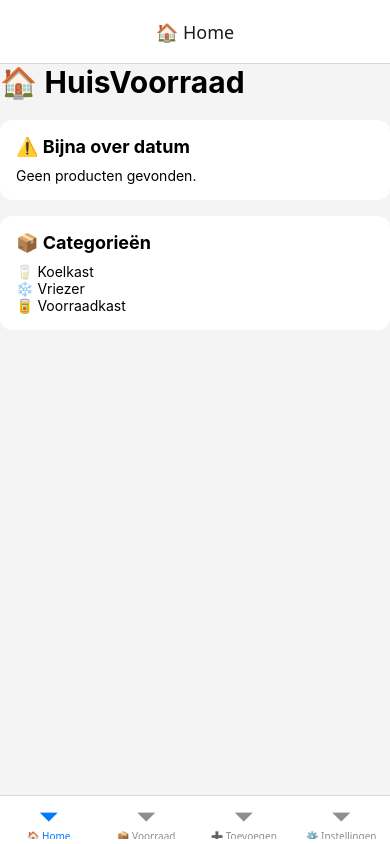
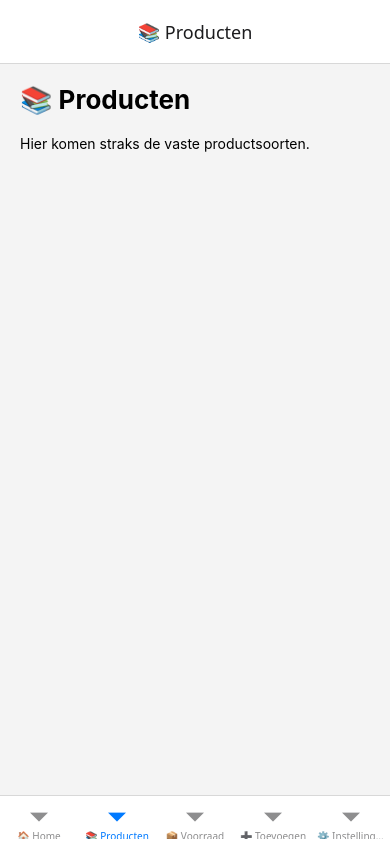
Before and after one commit to Diede380/MijnApp, a React Native app: screen /Producten in a window 390 px wide. Built offline with nearby package versions, Linux system fonts and the light colour scheme.

Commit message:
Add products tab

```diff
--- a/App.tsx
+++ b/App.tsx
@@ -7,6 +7,7 @@ import { HomeScreen } from "./src/screens/HomeScreen";
 import { InventoryScreen } from "./src/screens/InventoryScreen";
 import { AddProductScreen } from "./src/screens/AddProductScreen";
 import { SettingsScreen } from "./src/screens/SettingsScreen";
+import { ProductsScreen } from "./src/screens/ProductsScreen";
 
 const Tab = createBottomTabNavigator();
 
@@ -26,6 +27,12 @@ export default function App() {
           />
 
           <Tab.Screen
+            name="Producten"
+            component={ProductsScreen}
+            options={{ title: "📚 Producten" }}
+          />
+
+          <Tab.Screen
             name="Voorraad"
             component={InventoryScreen}
             options={{ title: "📦 Voorraad" }}
@@ -42,6 +49,7 @@ export default function App() {
             component={SettingsScreen}
             options={{ title: "⚙️ Instellingen" }}
           />
+
         </Tab.Navigator>
       </NavigationContainer>
     </ProductProvider>
--- /dev/null
+++ b/src/screens/ProductsScreen.tsx
@@ -0,0 +1,15 @@
+import { ScrollView, StyleSheet, Text } from "react-native";
+
+export function ProductsScreen() {
+  return (
+    <ScrollView style={styles.container}>
+      <Text style={styles.title}>📚 Producten</Text>
+      <Text>Hier komen straks de vaste productsoorten.</Text>
+    </ScrollView>
+  );
+}
+
+const styles = StyleSheet.create({
+  container: { flex: 1, padding: 20, backgroundColor: "#F4F4F4" },
+  title: { fontSize: 26, fontWeight: "bold", marginBottom: 20 },
+});
```
